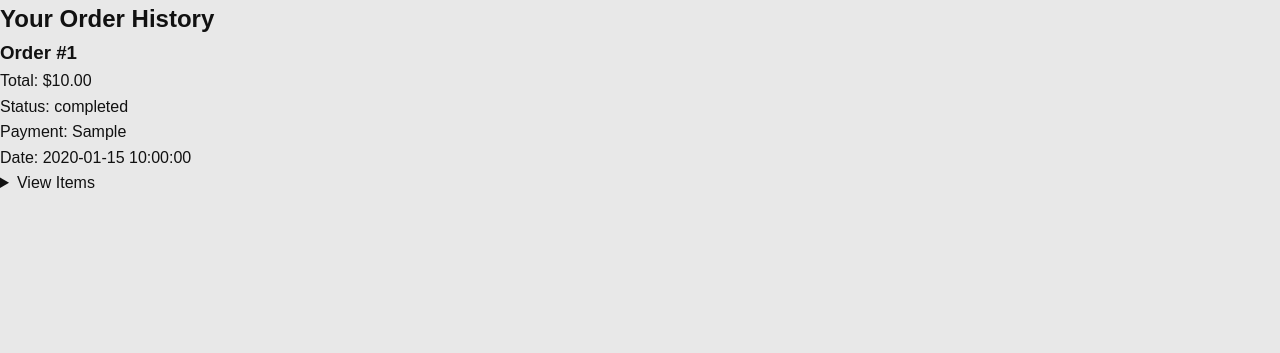
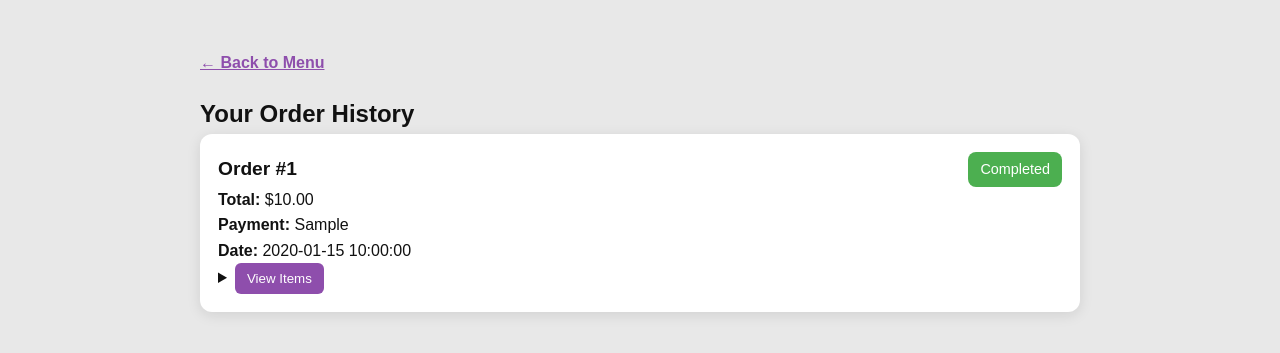
Before and after one commit to officallyariana/food-ordering-website, a PHP site: page /orders.php in a window 1280 px wide. Shown: the part 90-443 px from the top of the page. Run offline with PHP 8.4, Linux system fonts and the light colour scheme; the visitor is signed in with stand-in values (Sample User, id 1); tables that the repository leaves empty or names only in its code hold one stand-in row (values such as "Sample post").

Commit message:
Add order success modal and improve order flow
Introduces an order success modal for better user feedback after placing an order. Refactors checkout logic to show the modal and redirect to orders, updates address loading and saving to use user_id, improves order history UI, and fixes session variable usage for user identification.

```diff
--- a/login.php
+++ b/login.php
@@ -51,8 +51,9 @@ if (! password_verify($password, $hashedPasswordFromDB)) {
     exit('Invalid email or password.');
 }
 
-$_SESSION['user_id'] = $id;
-$_SESSION['user'] = $full_name;
+$_SESSION['user_id'] = $user_row['id'];
+$_SESSION['full_name'] = $user_row['fullname'];
+
 
 header('Location: draft.php');
 exit();
--- a/orders.php
+++ b/orders.php
@@ -1,27 +1,98 @@
 <?php
 session_start();
-
 $user_id = $_SESSION['user_id'] ?? null;
-$full_name = $_SESSION['full_name'] ?? "User";
+$full_name = $_SESSION['full_name'] ?? "Customer";
 
 if (!$user_id) {
-    die("Not logged in");
+    header("Location: login.html");
+    exit;
 }
 
 include "db.php";
-
-// FETCH ORDERS USING user_id (correct column)
-$stmt = $conn->prepare("SELECT * FROM orders WHERE user_id = ? ORDER BY created_at DESC");
+$stmt = $conn->prepare("
+    SELECT id, total_amount, status, payment_method, created_at
+    FROM orders
+    WHERE user_id = ?
+    ORDER BY created_at DESC
+");
 $stmt->bind_param("i", $user_id);
 $stmt->execute();
 $orders = $stmt->get_result();
+
 ?>
 <!DOCTYPE html>
-<html>
+<html lang="en">
 <head>
-<title>Your Orders</title>
+<meta charset="UTF-8">
+<title>Your Orders — Food Engine Eats</title>
 <link rel="stylesheet" href="draft.css">
+
+<style>
+.order-container {
+    max-width: 900px;
+    margin: 40px auto;
+    padding: 10px;
+}
+
+.order-card {
+    background: #fff;
+    padding: 18px;
+    border-radius: 12px;
+    margin-bottom: 18px;
+    box-shadow: 0 3px 14px rgba(0,0,0,0.1);
+}
+
+.order-header {
+    display: flex;
+    justify-content: space-between;
+    align-items: center;
+}
+
+.order-id {
+    font-size: 1.2rem;
+    font-weight: bold;
+}
+
+.status-badge {
+    padding: 6px 12px;
+    border-radius: 8px;
+    color: white;
+    font-size: 0.9rem;
+}
+
+.status-pending { background: #ff9800; }
+.status-completed { background: #4caf50; }
+.status-cancelled { background: #e53935; }
+
+.order-items {
+    margin-top: 12px;
+    background: #f7f7f7;
+    padding: 12px;
+    border-radius: 8px;
+}
+
+.order-items li {
+    margin-bottom: 6px;
+}
+
+.view-btn {
+    background: #8e4eac;
+    color: white;
+    border: none;
+    padding: 8px 12px;
+    border-radius: 6px;
+    cursor: pointer;
+}
+
+.back-to-menu {
+    display: inline-block;
+    margin-bottom: 20px;
+    color: #8e4eac;
+    font-weight: 600;
+}
+</style>
 </head>
+
 <body>
 
 <header>
@@ -32,39 +103,63 @@ $orders = $stmt->get_result();
         <span class="welcome-text">Welcome, <?= htmlspecialchars($full_name); ?></span>
         <button onclick="window.location.href='menu.php'" class="signup-btn">Menu</button>
         <button onclick="window.location.href='orders.php'" class="signup-btn">Orders</button>
+
         <form action="logout.php" method="POST" style="display:inline;">
             <button class="logout-btn">Logout</button>
         </form>
     </nav>
 </header>
 
+<div class="order-container">
+    <a class="back-to-menu" href="menu.php">← Back to Menu</a>
     <h2>Your Order History</h2>
 
+    <?php if ($orders->num_rows === 0): ?>
+        <p>You have no orders yet.</p>
+    <?php endif; ?>
+
     <?php while ($order = $orders->fetch_assoc()): ?>
-<div class="order-box">
-    <h3>Order #<?= $order['id'] ?></h3>
-    <p>Total: $<?= number_format($order['total_amount'], 2) ?></p>
-    <p>Status: <?= $order['status'] ?></p>
-    <p>Payment: <?= $order['payment_method'] ?></p>
-    <p>Date: <?= $order['created_at'] ?></p>
+
+    <div class="order-card">
+        <div class="order-header">
+            <span class="order-id">Order #<?= $order['id'] ?></span>
+
+            <span class="status-badge
+                <?php
+                    echo $order['status'] == 'pending' ? 'status-pending' :
+                        ($order['status'] == 'completed' ? 'status-completed' : 'status-cancelled');
+                ?>">
+                <?= ucfirst($order['status']) ?>
+            </span>
+        </div>
+
+        <p><strong>Total:</strong> $<?= number_format($order['total_amount'], 2) ?></p>
+        <p><strong>Payment:</strong> <?= $order['payment_method'] ?></p>
+        <p><strong>Date:</strong> <?= $order['created_at'] ?></p>
 
         <details>
-        <summary>View Items</summary>
-        <ul>
+            <summary><button class="view-btn">View Items</button></summary>
+
+            <ul class="order-items">
             <?php
                 $stmt2 = $conn->prepare("SELECT * FROM order_items WHERE order_id = ?");
                 $stmt2->bind_param("i", $order['id']);
                 $stmt2->execute();
                 $items = $stmt2->get_result();
 
-            while ($i = $items->fetch_assoc()):
+                while ($item = $items->fetch_assoc()):
             ?>
-            <li><?= $i['item_name'] ?> × <?= $i['qty'] ?> — $<?= number_format($i['price'], 2) ?></li>
+                <li><?= $item['item_name'] ?> × <?= $item['qty'] ?> — $<?= number_format($item['price'], 2) ?></li>
+
             <?php endwhile; ?>
             </ul>
         </details>
+
     </div>
+
     <?php endwhile; ?>
+
+</div>
 
 </body>
 </html>
```
Also changed, not shown: checkout.js (+12 -6 lines), checkout.php (+8 -3 lines), draft.css (+40 -0 lines), load_address.php (+9 -25 lines), place_order.php (+16 -11 lines). Lines whose indentation alone changed are shown as unchanged.
